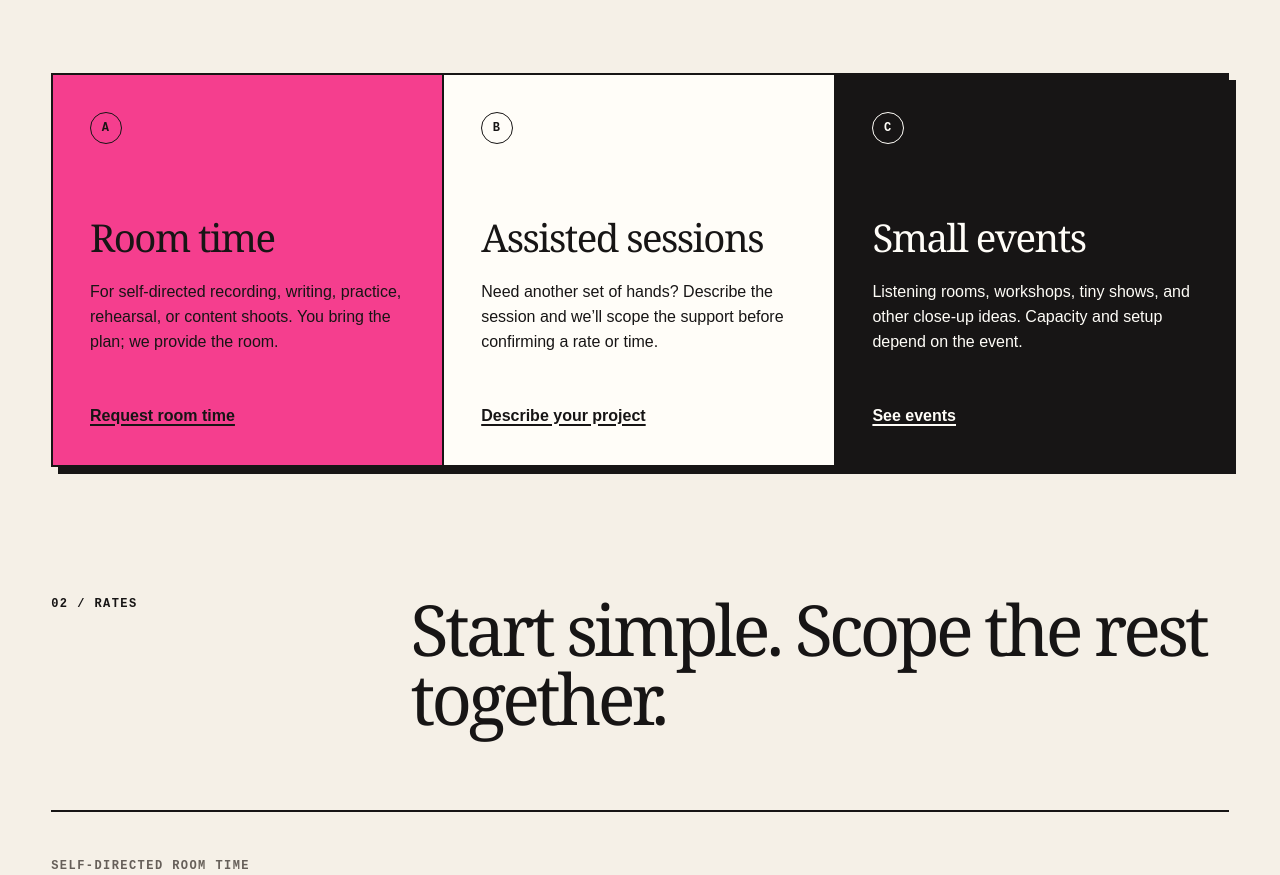
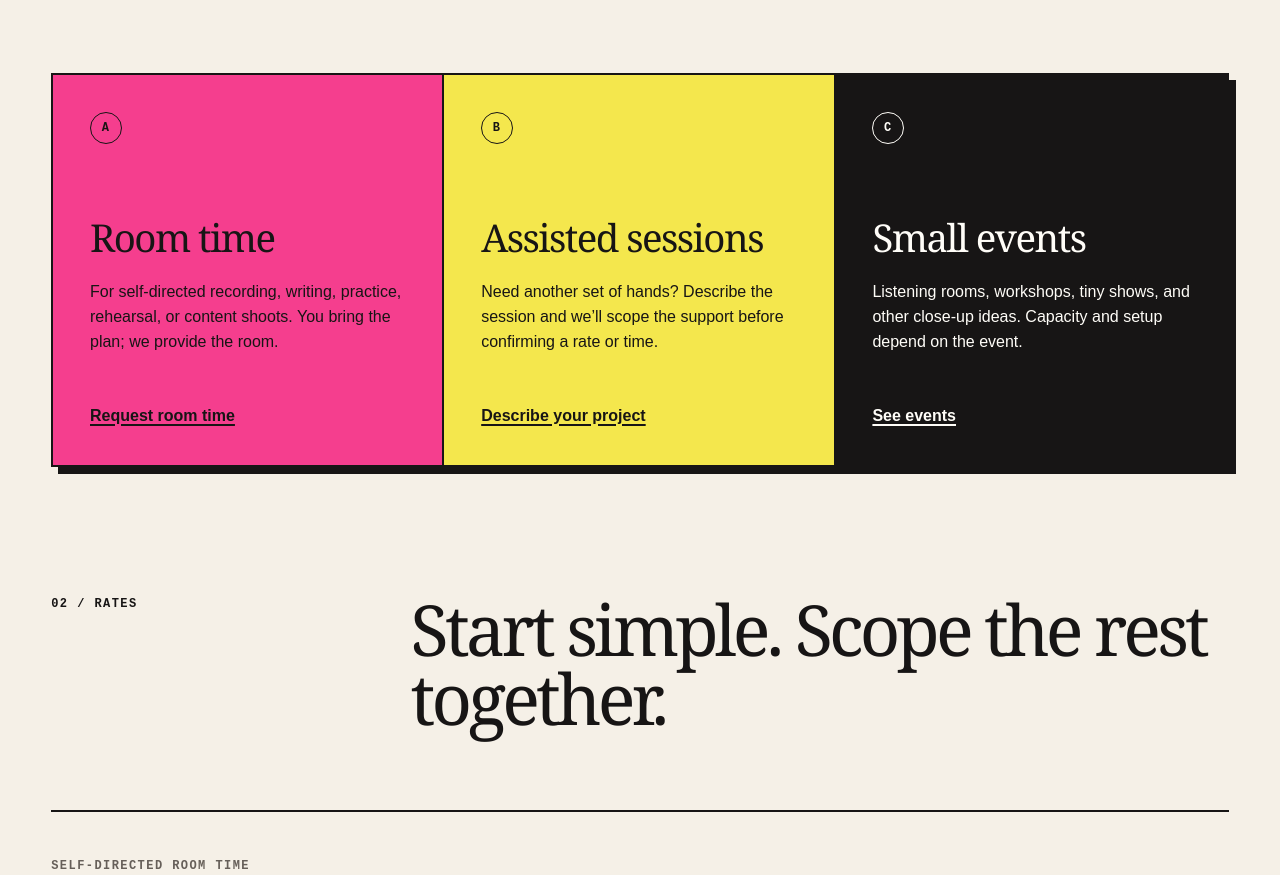
Before and after one commit to SMPchase/mostlyjuststorage, a website: page index.html in a window 1280 px wide. Shown: the part 1436-2311 px from the top of the page. Drawn offline with Linux system fonts and the light colour scheme; no server answers.

Commit message:
Strengthen pink and yellow palette

```diff
--- a/assets/site.css
+++ b/assets/site.css
@@ -464,8 +464,8 @@ textarea {
   background: var(--pink);
 }
 
-.use-card-cream {
-  background: var(--white);
+.use-card-yellow {
+  background: var(--yellow);
 }
 
 .use-card-dark {
--- a/index.html
+++ b/index.html
@@ -116,7 +116,7 @@
           <p>For self-directed recording, writing, practice, rehearsal, or content shoots. You bring the plan; we provide the room.</p>
           <a href="#book">Request room time</a>
         </article>
-        <article class="use-card use-card-cream">
+        <article class="use-card use-card-yellow">
           <p class="card-number">B</p>
           <h3>Assisted sessions</h3>
           <p>Need another set of hands? Describe the session and we’ll scope the support before confirming a rate or time.</p>
```
